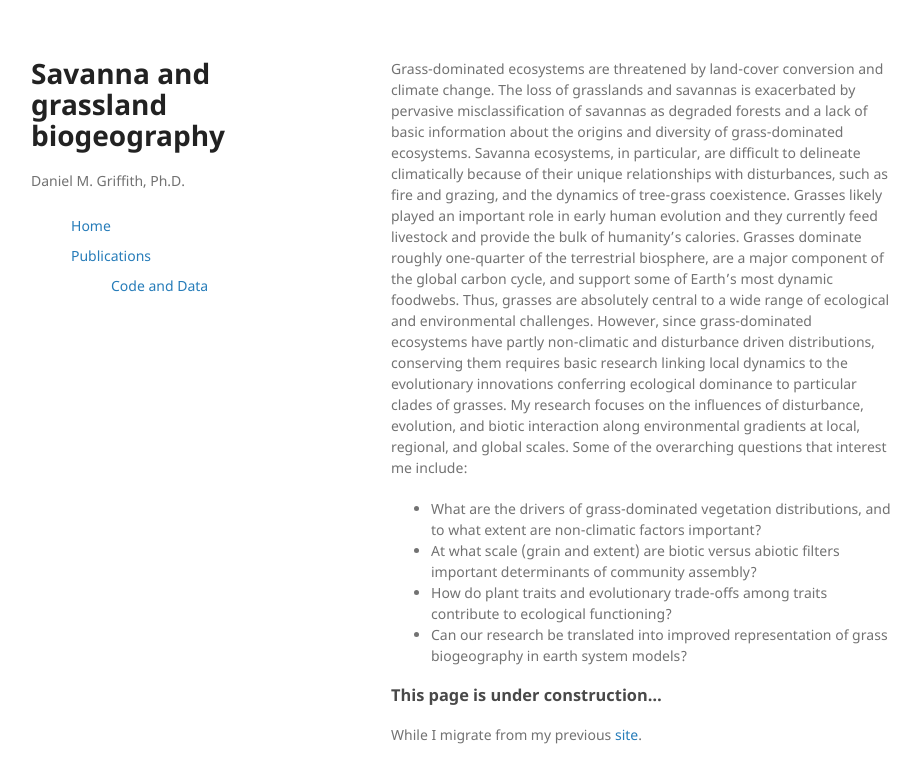
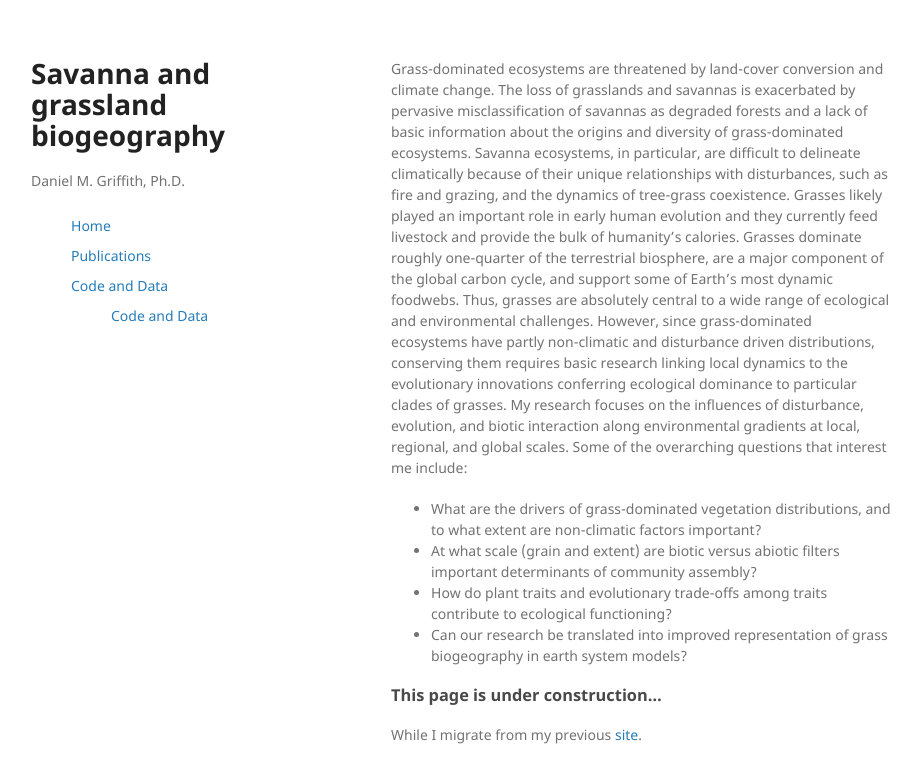
Before and after one commit to griffithdan/griffithdan.github.io, a Jekyll site: the page built from index.md, in a window 1280 px wide. Shown: the top 783 px of the page, without its empty margins (179-1100 px from the left). Built offline with Jekyll 4.4.1, drawn with Linux system fonts in a browser that asks for light colours; our own code applies the rules of GitHub Pages for plain Markdown files.

Commit message:
Update navigation.yml

```diff
--- a/_data/navigation.yml
+++ b/_data/navigation.yml
@@ -2,6 +2,8 @@
   url: /
 - title: Publications
   url: /pages/publications.html
+- title: Code and Data
+  url: /pages/code_and_data/
   sublinks:
       - title: Code and Data
-        url: /pages/code_and_data/
+        url: /pages/code_and_data/publications.html
```
